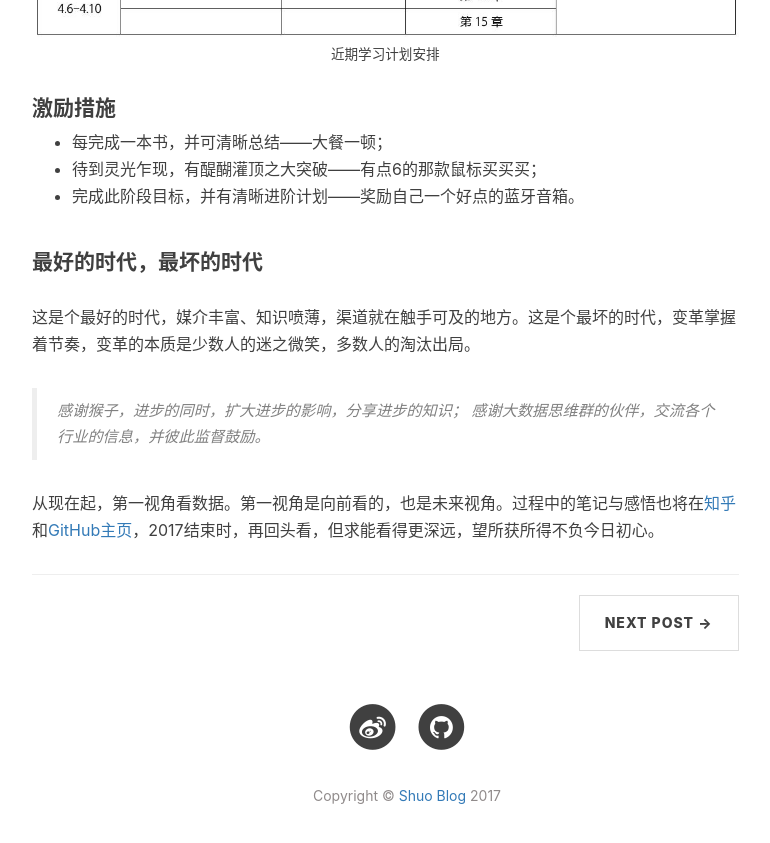
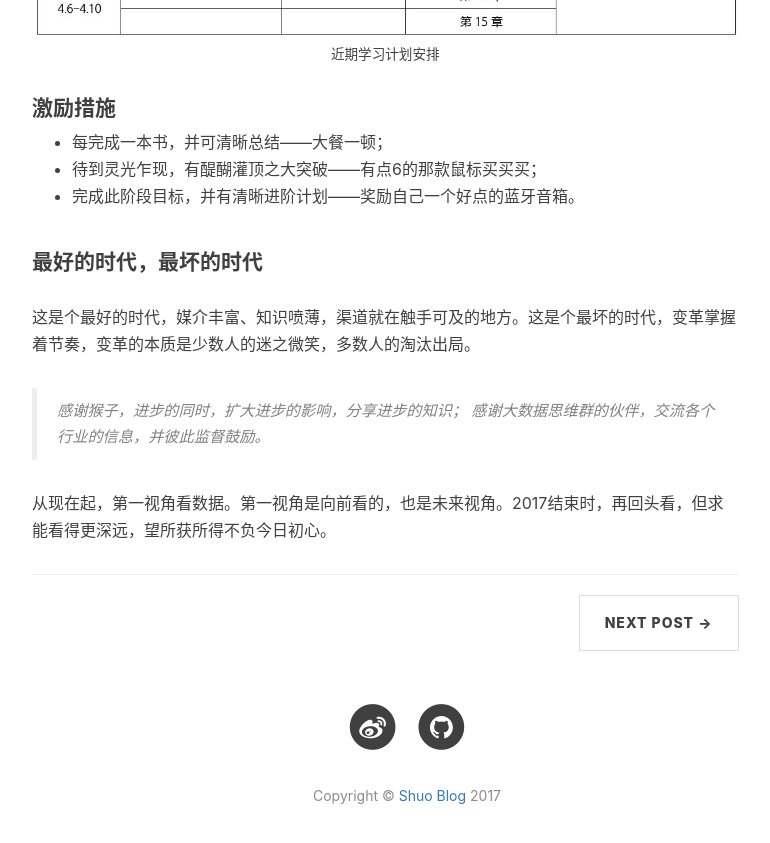
Before and after one commit to xuzhixun/xuzhixun.github.io, a Jekyll site: the page built from _posts/2017-01-08-R-plan.markdown, in a window 1280 px wide and 900 px high, scrolled down 2817 px. Shown: the top 843 px of the window, without its empty margins (233-1003 px from the left). Built offline with Jekyll 4.4.1, drawn with Linux system fonts in a browser that asks for light colours; nearby versions of some CDN libraries; comment, search, counter and statistics services are not loaded.

Commit message:
Update 2017-01-08-R-plan.markdown

```diff
--- a/_posts/2017-01-08-R-plan.markdown
+++ b/_posts/2017-01-08-R-plan.markdown
@@ -70,4 +70,4 @@ tags:
 > 感谢猴子，进步的同时，扩大进步的影响，分享进步的知识；
 > 感谢大数据思维群的伙伴，交流各个行业的信息，并彼此监督鼓励。
 
-从现在起，第一视角看数据。第一视角是向前看的，也是未来视角。过程中的笔记与感悟也将在[知乎](https://www.zhihu.com/people/xuzhixun/activities)和[GitHub主页](https://xuzhixun.github.io)，2017结束时，再回头看，但求能看得更深远，望所获所得不负今日初心。
+从现在起，第一视角看数据。第一视角是向前看的，也是未来视角。2017结束时，再回头看，但求能看得更深远，望所获所得不负今日初心。
```
